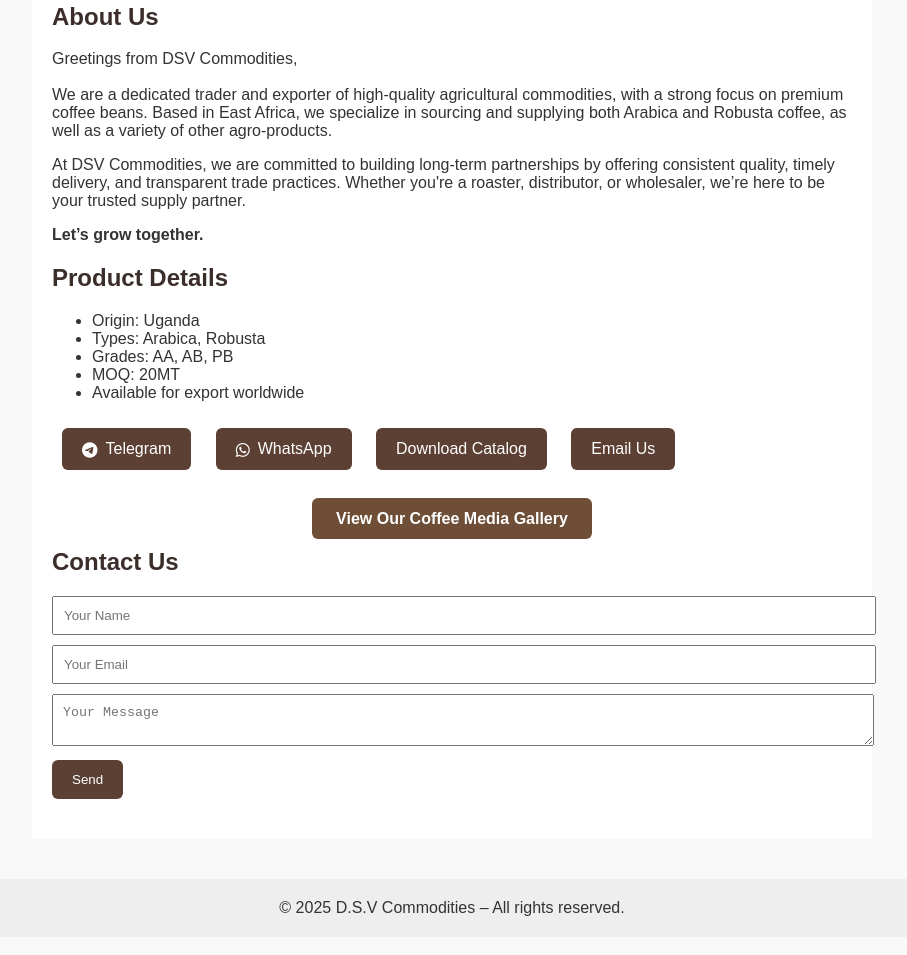
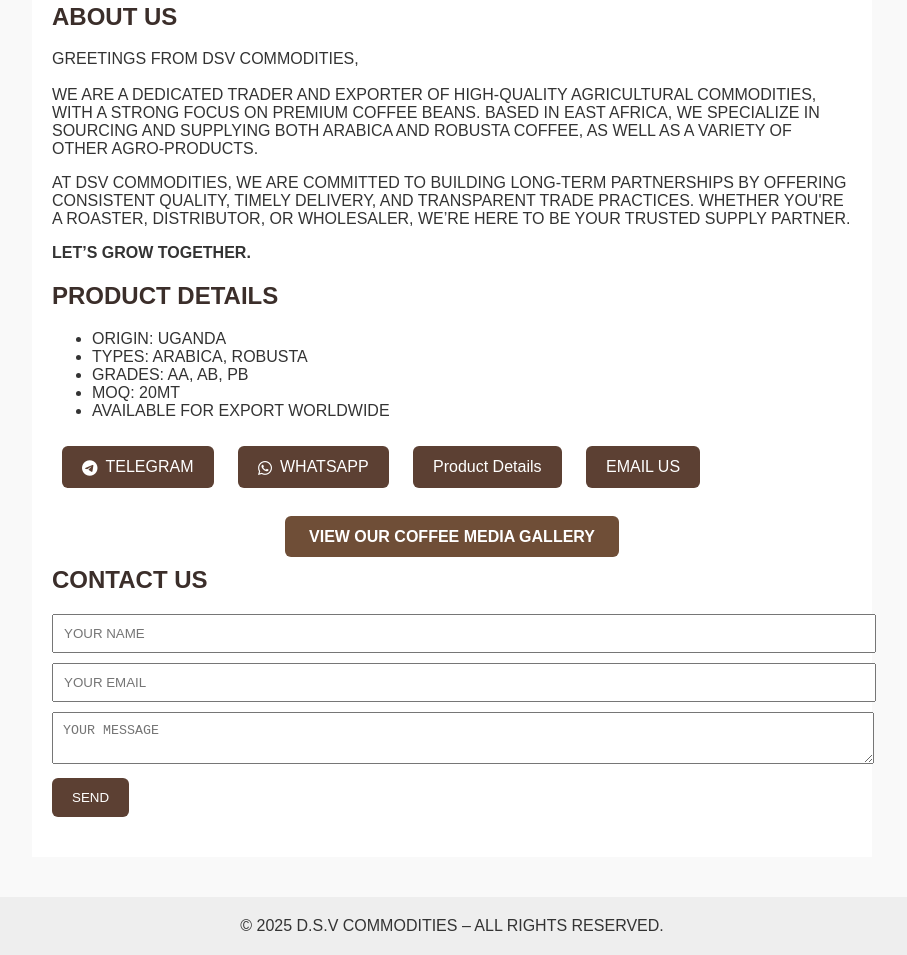
Before and after one commit to dvyne982/dsv-commodities, a plain HTML site: page index.html in a window 1280 px wide. Shown: the part 1105-2060 px from the top of the page, without its empty margins (188-1095 px from the left). Drawn offline with Linux system fonts and the light colour scheme.

Commit message:
Product details.pdf

```diff
--- a/index.html
+++ b/index.html
@@ -3,7 +3,7 @@
 <head>
   <meta charset="UTF-8" />
   <meta name="viewport" content="width=device-width, initial-scale=1.0"/>
-  <title>D.S.V Commodities – Premium Coffee Beans</title>
+  <title>D.S.V COMMODITIES – PREMIUM COFFEE BEANS</title>
   <style>
     body {
       font-family: Arial, sans-serif;
@@ -75,55 +75,55 @@
 <body>
 
   <header>
-    <h1>D.S.V Commodities</h1>
-    <p>Your Trusted Partner in Premium Coffee Bean Supply</p>
+    <h1>D.S.V COMMODITIES</h1>
+    <p>YOUR TRUSTED PARTNER IN PREMIUM COFFEE BEAN SUPPLY</p>
   </header>
 
-  <img src="078217818dda2aa42d5e9cacbb16d863.jpg" alt="Coffee branches with red ripe beans" class="hero-image">
+  <img src="078217818dda2aa42d5e9cacbb16d863.jpg" alt="COFFEE BRANCHES WITH RED RIPE BEANS" class="hero-image">
 
   <div class="container">
-    <h2>About Us</h2>
+    <h2>ABOUT US</h2>
     <p>
-      Greetings from DSV Commodities,
+      GREETINGS FROM DSV COMMODITIES,
       <br><br>
-      We are a dedicated trader and exporter of high-quality agricultural commodities, with a strong focus on premium coffee beans. Based in East Africa, we specialize in sourcing and supplying both Arabica and Robusta coffee, as well as a variety of other agro-products.
+      WE ARE A DEDICATED TRADER AND EXPORTER OF HIGH-QUALITY AGRICULTURAL COMMODITIES, WITH A STRONG FOCUS ON PREMIUM COFFEE BEANS. BASED IN EAST AFRICA, WE SPECIALIZE IN SOURCING AND SUPPLYING BOTH ARABICA AND ROBUSTA COFFEE, AS WELL AS A VARIETY OF OTHER AGRO-PRODUCTS.
     </p>
     <p>
-      At DSV Commodities, we are committed to building long-term partnerships by offering consistent quality, timely delivery, and transparent trade practices. Whether you're a roaster, distributor, or wholesaler, we’re here to be your trusted supply partner.
+      AT DSV COMMODITIES, WE ARE COMMITTED TO BUILDING LONG-TERM PARTNERSHIPS BY OFFERING CONSISTENT QUALITY, TIMELY DELIVERY, AND TRANSPARENT TRADE PRACTICES. WHETHER YOU'RE A ROASTER, DISTRIBUTOR, OR WHOLESALER, WE’RE HERE TO BE YOUR TRUSTED SUPPLY PARTNER.
     </p>
-    <p><strong>Let’s grow together.</strong></p>
+    <p><strong>LET’S GROW TOGETHER.</strong></p>
 
-    <h2>Product Details</h2>
+    <h2>PRODUCT DETAILS</h2>
     <ul>
-      <li>Origin: Uganda </li>
-      <li>Types: Arabica, Robusta</li>
-      <li>Grades: AA, AB, PB</li>
+      <li>ORIGIN: UGANDA </li>
+      <li>TYPES: ARABICA, ROBUSTA</li>
+      <li>GRADES: AA, AB, PB</li>
       <li>MOQ: 20MT</li>
-      <li>Available for export worldwide</li>
+      <li>AVAILABLE FOR EXPORT WORLDWIDE</li>
     </ul>
 
     <div class="buttons">
-      <a href="https://t.me/DSVcommodities" target="_blank"><i class="fab fa-telegram icon"></i>Telegram</a>
-      <a href="https://wa.me/256783282878" target="_blank"><i class="fab fa-whatsapp icon"></i>WhatsApp</a>
-      <a href="product_details.pdf" target="_blank">Download Catalog</a>
-      <a href="mailto:dsvcommodities@proton.me">Email Us</a>
+      <a href="https://t.me/DSVcommodities" target="_blank"><i class="fab fa-telegram icon"></i>TELEGRAM</a>
+      <a href="https://wa.me/256783282878" target="_blank"><i class="fab fa-whatsapp icon"></i>WHATSAPP</a>
+      <a href="coffee_media/product_details.pdf" target="_blank" download>Product Details</a>
+      <a href="mailto:dsvcommodities@proton.me">EMAIL US</a>
     </div>
 
     <div class="gallery-button">
-      <a href="gallery.html">View Our Coffee Media Gallery</a>
+      <a href="gallery.html">VIEW OUR COFFEE MEDIA GALLERY</a>
     </div>
 
-    <h2>Contact Us</h2>
+    <h2>CONTACT US</h2>
     <form action="https://formspree.io/f/mzzrqygq" method="POST">
-      <input type="text" name="name" placeholder="Your Name" required style="width:100%; padding:10px; margin-bottom:10px;"><br>
-      <input type="email" name="_replyto" placeholder="Your Email" required style="width:100%; padding:10px; margin-bottom:10px;"><br>
-      <textarea name="message" placeholder="Your Message" required style="width:100%; padding:10px; margin-bottom:10px;"></textarea><br>
-      <button type="submit" style="padding:12px 20px; background:#5c4033; color:#fff; border:none; border-radius:6px;">Send</button>
+      <input type="text" name="name" placeholder="YOUR NAME" required style="width:100%; padding:10px; margin-bottom:10px;"><br>
+      <input type="email" name="_replyto" placeholder="YOUR EMAIL" required style="width:100%; padding:10px; margin-bottom:10px;"><br>
+      <textarea name="message" placeholder="YOUR MESSAGE" required style="width:100%; padding:10px; margin-bottom:10px;"></textarea><br>
+      <button type="submit" style="padding:12px 20px; background:#5c4033; color:#fff; border:none; border-radius:6px;">SEND</button>
     </form>
   </div>
 
   <footer>
-    © 2025 D.S.V Commodities – All rights reserved.
+    © 2025 D.S.V COMMODITIES – ALL RIGHTS RESERVED.
   </footer>
 
 </body>
```
